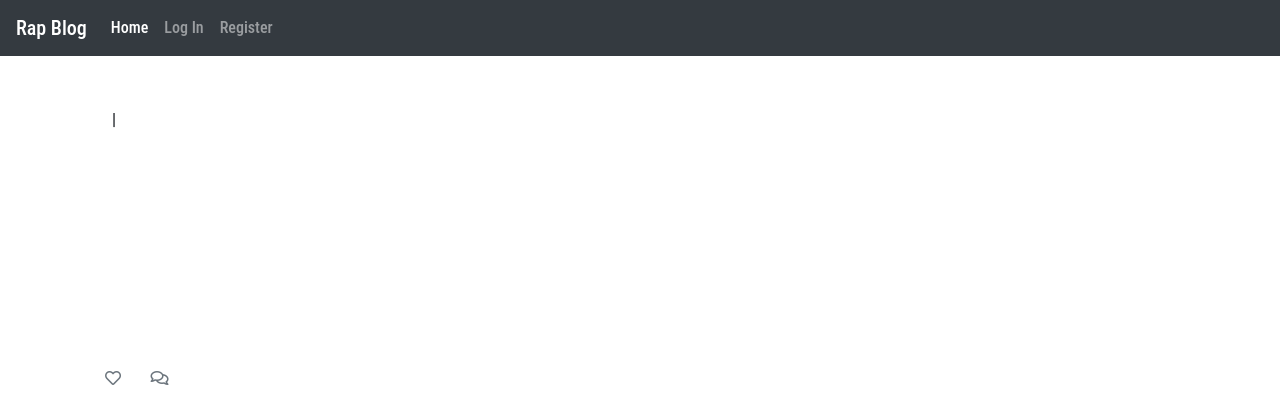
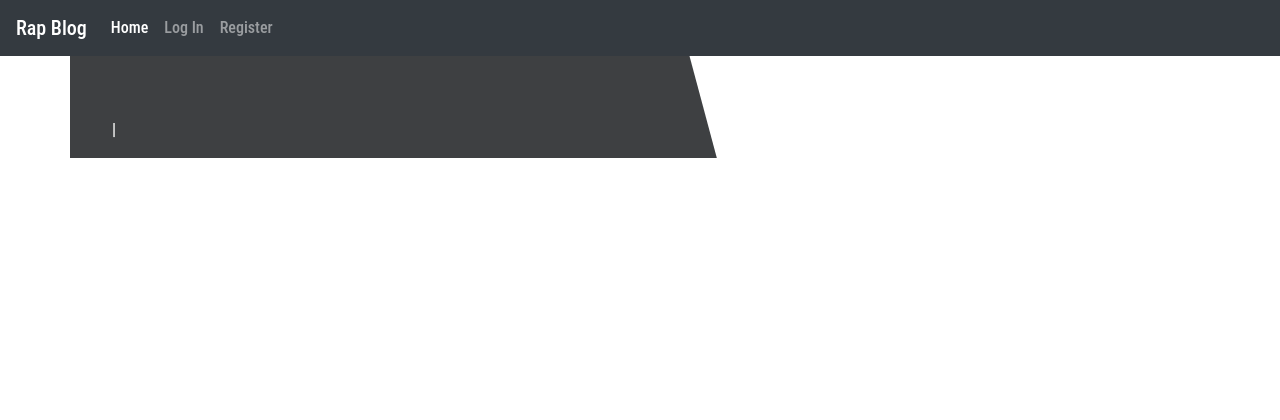
Before and after one commit to andreasarreqi/blog, a Django app: template templates/post_detail.html in a window 1280 px wide. Shown: the top 420 px of the page. Run offline with Django 3.2, Linux system fonts and the light colour scheme; the template is opened without the code that fills it, so the values that code supplies are empty.

Commit message:
Changing the default image on the blog post

```diff
--- a/static/css/style.css
+++ b/static/css/style.css
@@ -85,3 +85,37 @@ body {
     margin-left: 5%;
     text-transform: uppercase;
 }
+
+.masthead {
+    margin-top: 10px;
+    overflow: hidden;
+    position: relative;
+    display: inline-block;
+    height: 33vh;
+    width: 100%;
+}
+
+.masthead-text {
+    background-color:#3e4042;
+    color: white;
+    position: relative;
+}
+
+.masthead-image {
+    position: relative;
+    overflow: hidden;
+}
+
+.masthead-image:after {
+    content: "";
+    position: absolute;
+    top: 0;
+    right: 90%;
+    height: 100%;
+    width: 150%;
+    background: #3e4042;
+    -webkit-transform: skew(15deg);
+    -moz-transform: skew(15deg);
+    transform: skew(15deg);
+    z-index: 100;
+}
--- a/templates/index.html
+++ b/templates/index.html
@@ -14,7 +14,7 @@ div class="container-fluid">
                             <div class="image-container">
                                 {% if "placeholder" in musician.artist_image.url %}
                                 <img class="card-img-top"
-                                    src="https://res.cloudinary.com/duyhhodva/image/upload/v1683301939/licensed-image_h05hp5.jpg">
+                                    src="https://res.cloudinary.com/duyhhodva/image/upload/v1683303092/9d7a0084-0acf-460a-ad16-3e721a74268e659a0540510965ede1_68537198_10103415571025198_6256496714262249472_o_yghpne.jpg">
                                 {% else %}
                                 <img class="card-img-top" src=" {{ musician.artist_image.url }}">
                                 {% endif %}
--- a/templates/post_detail.html
+++ b/templates/post_detail.html
@@ -10,7 +10,7 @@
             </div>
             <div class="d-none d-md-block col-md-6 masthead-image">
                 {% if "placeholder" in musician.artist_image.url %}
-                <img src="https://res.cloudinary.com/duyhhodva/image/upload/v1683301939/licensed-image_h05hp5.jpg" width="50%">
+                <img src="https://res.cloudinary.com/duyhhodva/image/upload/v1683303092/9d7a0084-0acf-460a-ad16-3e721a74268e659a0540510965ede1_68537198_10103415571025198_6256496714262249472_o_yghpne.jpg" width="60%">
                 {% else %}
                 <img src=" {{ musician.artist_image.url }}" width="100%">
                 {% endif %}
```
